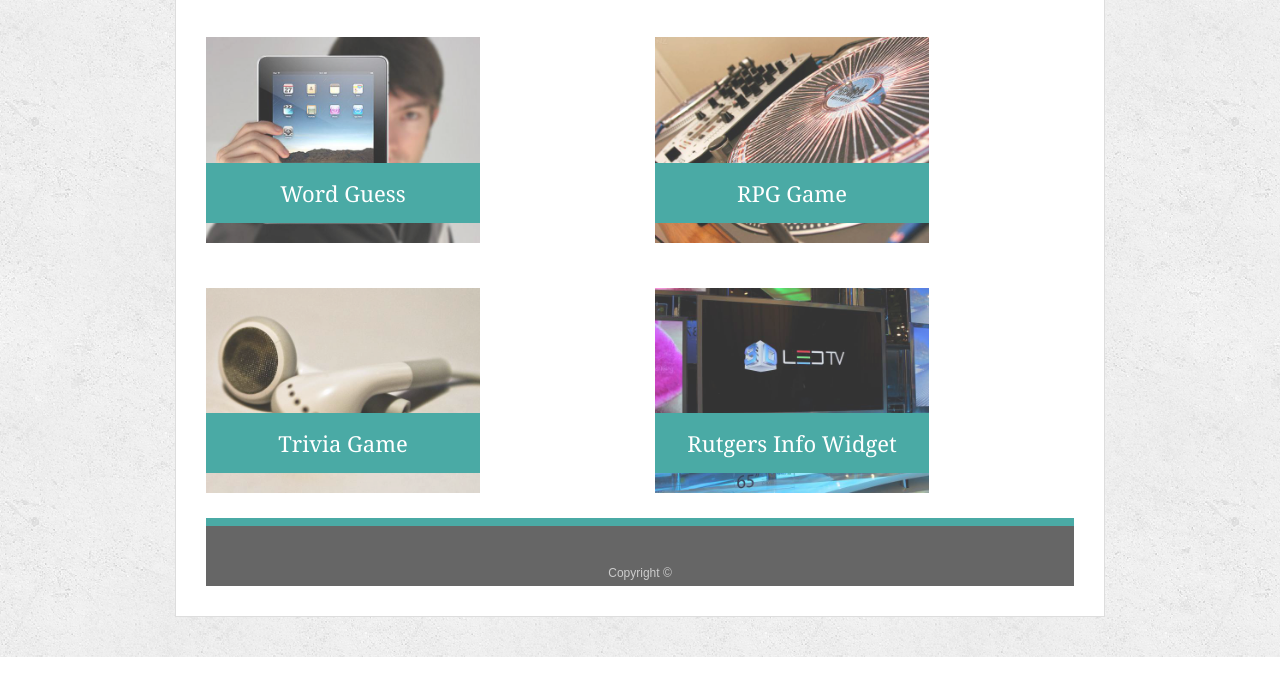
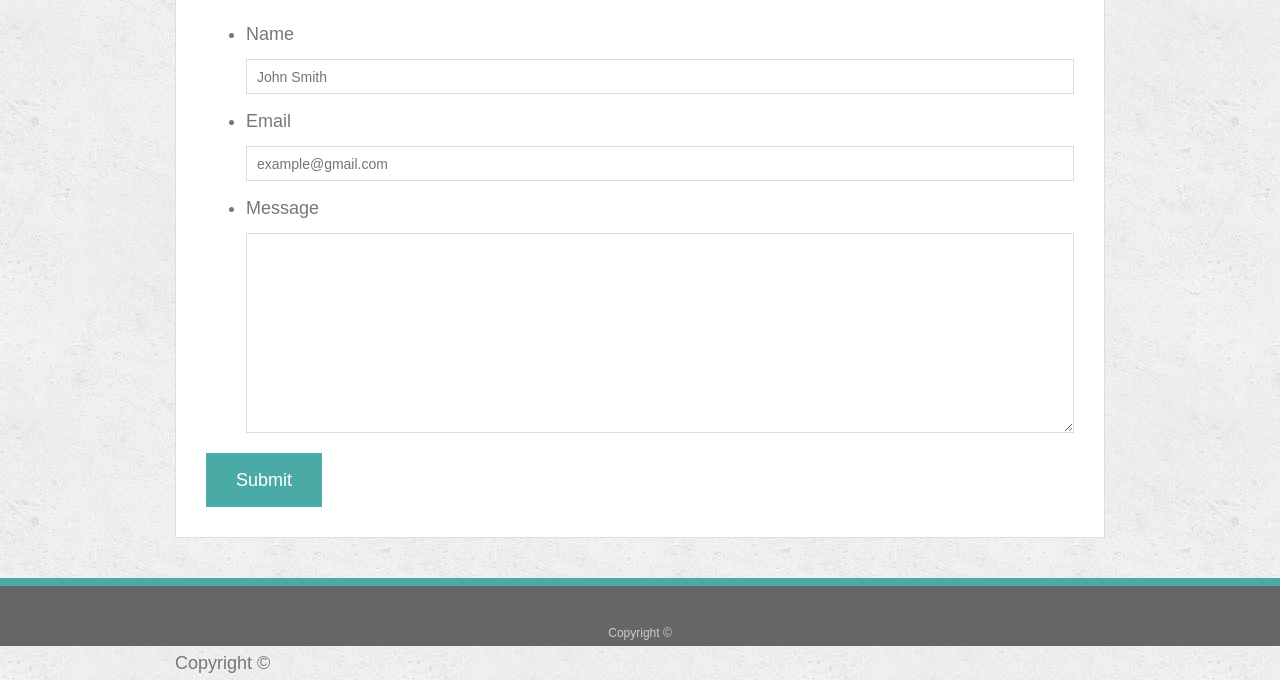
Before and after one commit to bendain212/bendain212.github.io, a plain HTML site: page contact.html in a window 1280 px wide. Shown: the part 236-916 px from the top of the page. Before the commit the page ends 893 px from the top, so only its background shows below. Drawn offline with nearby package versions, Linux system fonts and the light colour scheme.

Commit message:
updating contact page from local machine to repository

```diff
--- a/contact.html
+++ b/contact.html
@@ -3,10 +3,10 @@
 
 <head>
   <meta charset="UTF-8">
-  <title>Portfolio | Your Name</title>
-  <link rel="stylesheet" type="text/css"
-    href="https://stackpath.bootstrapcdn.com/bootstrap/4.4.1/css/bootstrap.min.css">
+  <title>Contact | Your Name</title>
+  <link rel= "stylesheet" type= "text/css" href = "https://stackpath.bootstrapcdn.com/bootstrap/4.4.1/css/bootstrap.min.css">
   <link rel="stylesheet" type="text/css" href="assets/css/style.css">
+
 </head>
 
 <body>
@@ -15,8 +15,7 @@
     <div class="container">
       <a href="index.html" id="logo">Benjamin Dain</a>
       <nav class="navbar navbar-expand-lg navbar-light bg-light">
-        <button class="navbar-toggler" type="button" data-toggle="collapse" data-target="#navbarNav"
-          aria-controls="navbarNav" aria-expanded="false" aria-label="Toggle navigation">
+       <button class="navbar-toggler" type="button" data-toggle="collapse" data-target="#navbarNav" aria-controls="navbarNav" aria-expanded="false" aria-label="Toggle navigation">
           <span class="navbar-toggler-icon"></span>
         </button>
         <div class="collapse navbar-collapse" id="navbarNav">
@@ -34,92 +33,49 @@
         </div>
       </nav>
     </div>
-    </div>
   </header>
 
   <div id="main-container" class="container">
     <section class="main-section">
+      <h1>Contact</h1>
 
-      <h1>Portfolio</h1>
-
-      <div class="row">
-        <div class="col-md-6">
-          <div class="work">
-            <img src="assets/images/technics-q-c-640-480-1.jpg" alt="Word Guess">
-
-            <h3>Word Guess</h3>
-          </div>
-        </div>
-        <div class="col-md-6">
-          <div class="work">
-            <img src="assets/images/technics-q-c-640-480-2.jpg" alt="RPG Game">
-
-            <h3>RPG Game</h3>
-          </div>
-        </div>
-      </div>
-      <div class="row">
-        <div class="col-md-6">
-          <div class="work">
-            <img src="assets/images/technics-q-c-640-480-5.jpg" alt="Trivia Game">
-            <h3>Trivia Game</h3>
-          </div>
-        </div>
-
-
-        <div class="col-md-6">
-          <div class="work">
-            <img src="assets/images/technics-q-c-640-480-9.jpg" alt="Rock Paper Scissors">
-            <h3>Rutgers Info Widget</h3>
-          </div>
-        </div>
-      </div>
-
-      <!--------- previous homework before use of rows and columns>
-
-
-
-      <div class="work">
-        <img src="assets/images/technics-q-c-640-480-1.jpg" alt="Word Guess">
-
-        <h3>Word Guess</h3>
-      </div>
-      <div class="work">
-        <img src="assets/images/technics-q-c-640-480-2.jpg" alt="RPG Game">
-
-        <h3>RPG Game</h3>
-      </div>
-      <div class="work">
-        <img src="assets/images/technics-q-c-640-480-5.jpg" alt="Trivia Game">
-
-        <h3>Trivia Game</h3>
-      </div>
-      <div class="work">
-        <img src="assets/images/technics-q-c-640-480-7.jpg" alt="Rutgers Info Widget">
-
-        <h3>Rutgers Info Widget</h3>
-      </div>
-      <div class="work">
-        <img src="assets/images/technics-q-c-640-480-9.jpg" alt="Rock Paper Scissors">
-
-        <h3>Rock Paper Scissors</h3>
-      </div>
+      <form id="contact-form">
+        <ul>
+          <li>
+            <label for="name">Name</label>
+            <input type="text" id="name" name="name" placeholder="John Smith" required="required">
+          </li>
+          <li>
+            <label for="email">Email</label>
+            <input type="email" id="email" name="email" placeholder="example@gmail.com" required="required">
+          </li>
+          <li>
+            <label for="message">Message</label>
+            <textarea id="message" name="message" required="required"></textarea>
+          </li>
+        </ul>
+        <input type="submit">
+      </form>
 
     </section>
 
-  </div>-->
-      <!--------------------------------------------------------------------------->
+  </div>
 
-      <footer>
+  <footer>
+    <div class="container">
+      Copyright &copy;
+    </div>
+  </footer>
+  <div class="container">
+    Copyright &copy;
+  </div>
+</footer>
+<script
+src="https://code.jquery.com/jquery-3.4.1.min.js"
+integrity="sha256-CSXorXvZcTkaix6Yvo6HppcZGetbYMGWSFlBw8HfCJo="
+crossorigin="anonymous"></script>
+<script src= "https://stackpath.bootstrapcdn.com/bootstrap/4.4.1/js/bootstrap.min.js"></script>
 
 </body>
-<div class="container">
-  Copyright &copy;
-</div>
-</footer>
-<script src="https://code.jquery.com/jquery-3.4.1.min.js"
-  integrity="sha256-CSXorXvZcTkaix6Yvo6HppcZGetbYMGWSFlBw8HfCJo=" crossorigin="anonymous"></script>
-<script src="https://stackpath.bootstrapcdn.com/bootstrap/4.4.1/js/bootstrap.min.js"></script>
-
 
 </html>
```
